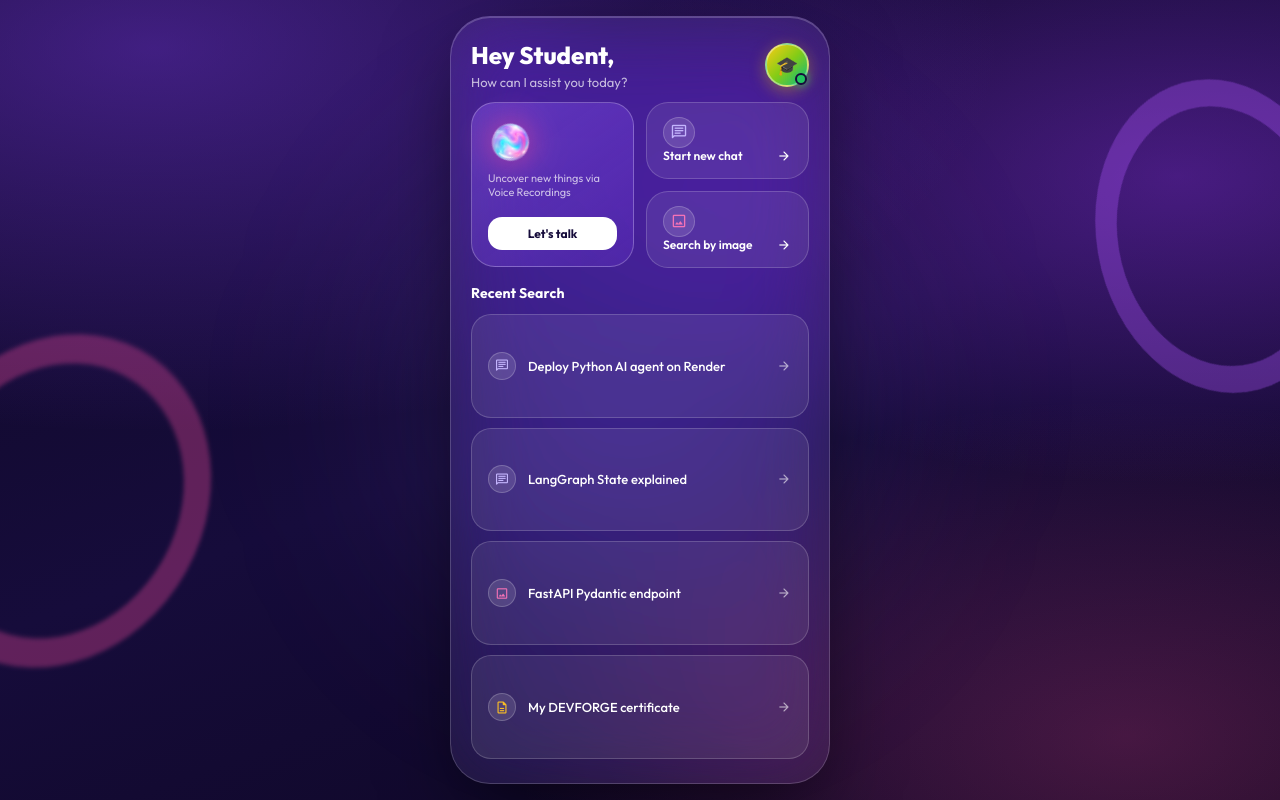
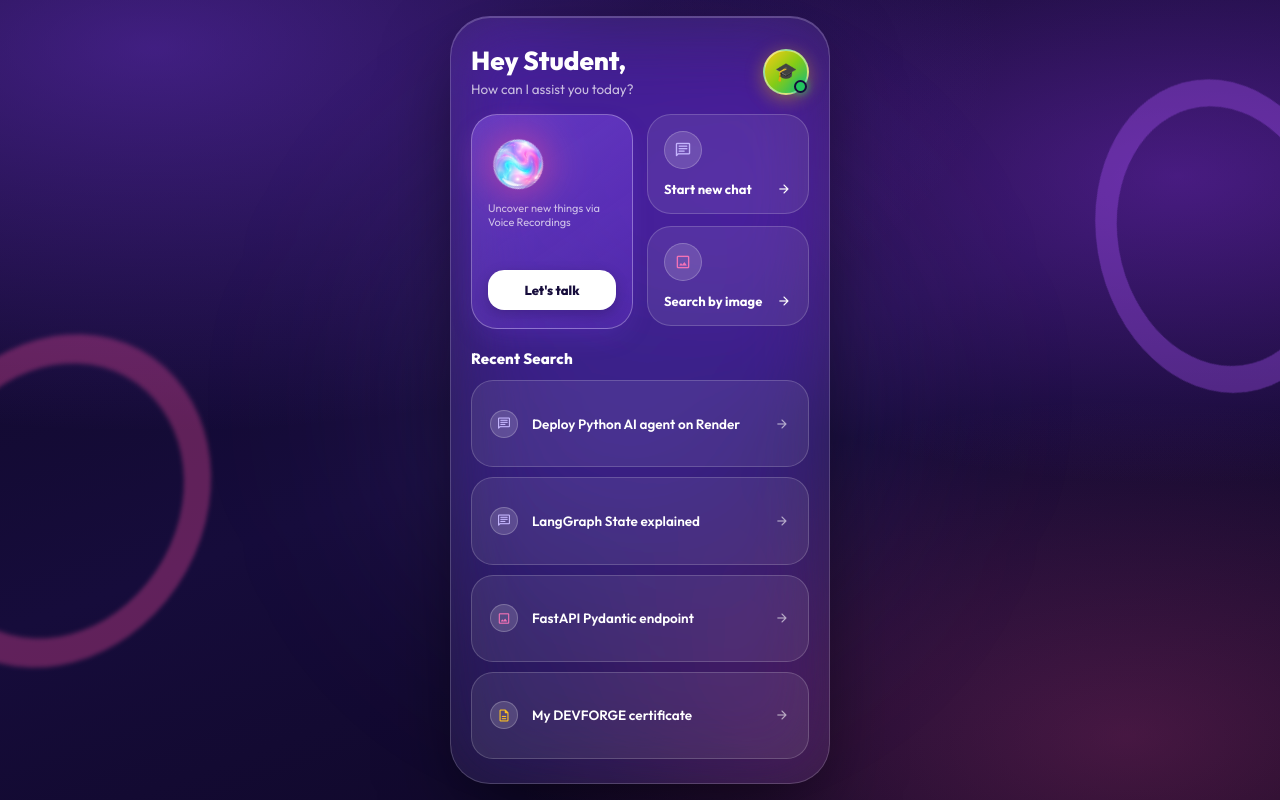
Before and after one commit to abdulsamiuthwal-eng/DEVFORGE-Student-Support-AI-Agent., a FastAPI app: page / in a window 1280 px wide, after a click on "Get started". Run offline with FastAPI, Linux system fonts and the light colour scheme.

Commit message:
fix: enlarge top voice and action cards to maintain perfect proportional balance across screen height

```diff
--- a/templates/index.html
+++ b/templates/index.html
@@ -201,46 +201,46 @@
        SCREEN 2: DASHBOARD (HOME)
     ════════════════════════════════════════ */
     .scr-dashboard {
-      padding: 20px 20px 24px;
+      padding: 24px 20px 24px;
       display: flex; flex-direction: column;
       justify-content: space-between;
       height: 100%; box-sizing: border-box;
-      gap: 12px; overflow-y: auto;
+      gap: 16px; overflow-y: auto;
     }
     .dash-header { margin-top: 4px; }
     .dash-header-row { display: flex; align-items: center; justify-content: space-between; }
-    .dash-greeting { font-size: 24px; font-weight: 800; line-height: 1.2; }
-    .dash-sub { font-size: 13px; color: var(--ink-dim); margin-top: 4px; }
+    .dash-greeting { font-size: 26px; font-weight: 800; line-height: 1.2; }
+    .dash-sub { font-size: 13.5px; color: var(--ink-dim); margin-top: 4px; }
 
     /* Top Right Profile Avatar Circle (Option B) */
     .profile-avatar-btn {
-      position: relative; width: 44px; height: 44px; border-radius: 50%;
+      position: relative; width: 46px; height: 46px; border-radius: 50%;
       background: linear-gradient(135deg, #facc15, #84cc16, #10b981);
-      border: 2px solid rgba(255, 255, 255, 0.4);
-      box-shadow: 0 4px 16px rgba(234, 179, 8, 0.4);
+      border: 2px solid rgba(255, 255, 255, 0.45);
+      box-shadow: 0 4px 18px rgba(234, 179, 8, 0.45);
       cursor: pointer; transition: all 0.25s ease;
       display: flex; align-items: center; justify-content: center;
       flex-shrink: 0;
     }
     .profile-avatar-btn:hover {
       transform: scale(1.08);
-      box-shadow: 0 6px 20px rgba(234, 179, 8, 0.6);
+      box-shadow: 0 6px 22px rgba(234, 179, 8, 0.65);
     }
     .profile-avatar-btn:active { transform: scale(0.95); }
     .online-dot-badge {
       position: absolute; bottom: 0; right: 0;
-      width: 12px; height: 12px; border-radius: 50%;
-      background: #22c55e; border: 2px solid #160c3b;
+      width: 13px; height: 13px; border-radius: 50%;
+      background: #22c55e; border: 2.5px solid #160c3b;
       box-shadow: 0 0 8px #22c55e;
     }
 
     /* Status Toast Notification */
     .status-toast {
       position: absolute; top: 16px; left: 50%; transform: translateX(-50%) translateY(-20px);
-      background: rgba(22, 12, 59, 0.92);
-      border: 1px solid rgba(34, 197, 94, 0.4);
-      color: #ffffff; font-size: 12px; font-weight: 600;
-      padding: 8px 16px; border-radius: 20px;
+      background: rgba(22, 12, 59, 0.94);
+      border: 1px solid rgba(34, 197, 94, 0.45);
+      color: #ffffff; font-size: 12.5px; font-weight: 600;
+      padding: 10px 18px; border-radius: 22px;
       backdrop-filter: blur(16px); z-index: 100;
       opacity: 0; pointer-events: none; transition: all 0.3s cubic-bezier(0.34, 1.56, 0.64, 1);
       display: flex; align-items: center; gap: 8px;
@@ -251,44 +251,46 @@
     }
 
     .dash-cards-grid {
-      display: grid; grid-template-columns: 1fr 1fr; gap: 12px;
+      display: grid; grid-template-columns: 1fr 1fr; gap: 14px;
     }
     .voice-card {
       grid-column: span 1;
-      background: linear-gradient(145deg, rgba(139, 92, 246, 0.4), rgba(124, 58, 237, 0.2));
-      border: 1px solid rgba(255, 255, 255, 0.25);
-      border-radius: 24px; padding: 16px;
+      background: linear-gradient(145deg, rgba(139, 92, 246, 0.45), rgba(124, 58, 237, 0.25));
+      border: 1px solid rgba(255, 255, 255, 0.3);
+      border-radius: 26px; padding: 18px 16px;
       display: flex; flex-direction: column; justify-content: space-between;
-      height: 165px; cursor: pointer; transition: all 0.25s ease;
+      height: 215px; cursor: pointer; transition: all 0.25s ease;
+      box-shadow: 0 10px 30px -10px rgba(124, 58, 237, 0.3);
     }
-    .voice-card:hover { transform: translateY(-2px); border-color: rgba(255, 255, 255, 0.4); }
+    .voice-card:hover { transform: translateY(-3px); border-color: rgba(255, 255, 255, 0.5); }
     .voice-orb-icon {
-      width: 46px; height: 46px; border-radius: 50%;
+      width: 62px; height: 62px; border-radius: 50%;
       object-fit: cover;
-      filter: drop-shadow(0 0 16px rgba(236, 72, 153, 0.8));
+      filter: drop-shadow(0 0 20px rgba(236, 72, 153, 0.85));
       animation: orb-spin 12s linear infinite;
     }
     .talk-pill {
       background: #ffffff; color: #160c3b;
-      font-size: 12px; font-weight: 700;
-      padding: 9px 16px; border-radius: 14px;
+      font-size: 13px; font-weight: 800;
+      padding: 12px 18px; border-radius: 16px;
       text-align: center; margin-top: auto;
+      box-shadow: 0 4px 14px rgba(0, 0, 0, 0.2);
     }
 
     .action-card {
       background: var(--glass-surface);
       border: 1px solid var(--glass-border);
-      border-radius: 22px; padding: 14px 16px;
+      border-radius: 24px; padding: 16px;
       display: flex; flex-direction: column; justify-content: space-between;
-      height: 77px; cursor: pointer; transition: all 0.2s ease;
+      height: 100px; cursor: pointer; transition: all 0.2s ease;
     }
-    .action-card:hover { background: var(--glass-surface-hover); border-color: rgba(255,255,255,0.3); }
-    .action-title { font-size: 12px; font-weight: 600; color: var(--ink); }
-    .action-icon-row { display: flex; align-items: center; justify-content: space-between; }
+    .action-card:hover { background: var(--glass-surface-hover); border-color: rgba(255,255,255,0.35); transform: translateY(-2px); }
+    .action-title { font-size: 13px; font-weight: 700; color: var(--ink); }
+    .action-icon-row { display: flex; align-items: center; justify-content: space-between; margin-top: 6px; }
     .icon-bubble {
-      width: 32px; height: 32px; border-radius: 50%;
-      background: rgba(255, 255, 255, 0.12);
-      border: 1px solid rgba(255, 255, 255, 0.2);
+      width: 38px; height: 38px; border-radius: 50%;
+      background: rgba(255, 255, 255, 0.14);
+      border: 1px solid rgba(255, 255, 255, 0.22);
       display: flex; align-items: center; justify-content: center;
     }
 
@@ -296,17 +298,17 @@
       flex: 1; display: flex; flex-direction: column;
       justify-content: space-between; gap: 10px; margin-top: 4px;
     }
-    .recent-head { font-size: 14px; font-weight: 700; color: var(--ink); letter-spacing: 0.01em; margin-bottom: 2px; }
+    .recent-head { font-size: 15px; font-weight: 800; color: var(--ink); letter-spacing: 0.01em; margin-bottom: 2px; }
     .recent-item {
       background: var(--glass-surface);
       border: 1px solid var(--glass-border);
-      border-radius: 20px; padding: 14px 16px; flex: 1;
+      border-radius: 22px; padding: 14px 18px; flex: 1;
       display: flex; align-items: center; justify-content: space-between;
-      font-size: 13px; font-weight: 500; color: var(--ink);
+      font-size: 13.5px; font-weight: 600; color: var(--ink);
       cursor: pointer; transition: all 0.2s ease;
     }
-    .recent-item:hover { background: var(--glass-surface-hover); border-color: rgba(255,255,255,0.3); transform: translateX(3px); }
-    .recent-item-left { display: flex; align-items: center; gap: 12px; }
+    .recent-item:hover { background: var(--glass-surface-hover); border-color: rgba(255,255,255,0.35); transform: translateX(4px); }
+    .recent-item-left { display: flex; align-items: center; gap: 14px; }
 
     /* ════════════════════════════════════════
        SCREEN 3: INTERACTIVE CHAT & VOICE MODE
```
